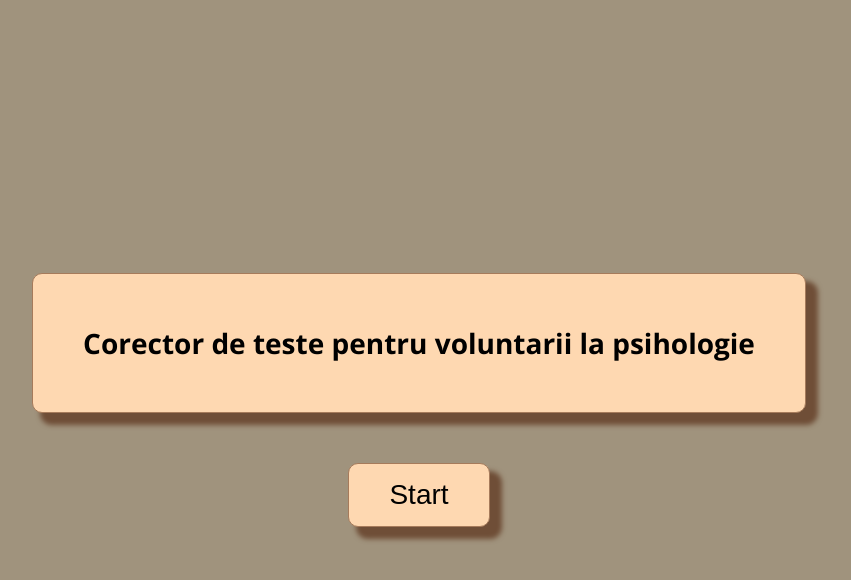
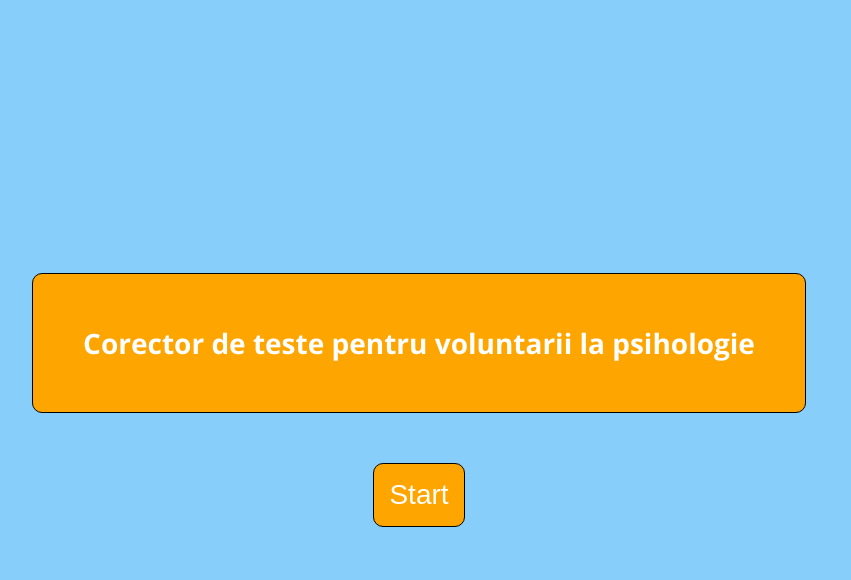
Before and after one commit to vladbxb/volunteer-quiz, a plain HTML site: page index.html in a window 1280 px wide. Shown: the whole page, without its empty margins (221-1072 px from the left). Drawn offline with nearby package versions, Linux system fonts and the light colour scheme.

Commit message:
Revert "Merge pull request #1 from TheTeodora22/morning-coffee"
This reverts commit b23303d5b9629a301851ec2a179f812c26774223, reversing
changes made to 6280d0ba4bf9b9621667b3d6a22c5b437120c6ed.

```diff
--- a/index.js
+++ b/index.js
@@ -23,9 +23,9 @@ const scale = [
     [4, 26, 30, 41, 43, 47, 48, 58]
 ];
 
-const defaultColor = "rgb(254, 216, 177)";
-const correctColor = "rgb(182, 199, 170)";
-const notAllowedColor = "rgb(30, 32, 30)";
+const defaultColor = "orange";
+const correctColor = "rgb(50, 205, 50)";
+const notAllowedColor = "rgb(237, 41, 57)";
 
 let scalePunctaj = new Array(8).fill(0);
 
--- a/style.css
+++ b/style.css
@@ -6,7 +6,7 @@ button {
 body {
     font-family: "Open Sans", sans-serif;
     color: black;
-    background-color: #A0937D;
+    background-color: lightskyblue;
     margin: 0;
     font-size: 28px;
 }
@@ -24,7 +24,7 @@ body {
     font-size: 16px;
     width: 100vw;
     height: 100vh;
-    background-color: #A0937D;
+    background-color: lightskyblue;
     display: flex;
     flex-direction: column;
     justify-content: center;
@@ -35,19 +35,16 @@ body {
 
 #startmask h1, button {
     margin: 25px;
-    color: rgb(0, 0, 0);
-    background-color: #FED8B1;
-    border: 1px solid #A67B5B;
+    color: white;
+    background-color: orange;
+    border: 1px solid black;
     padding: 50px;
     border-radius: 10px;
     font-size: 28px;
-    box-shadow: 10px 10px 5px 2px #6F4E37;
-    user-select: none;
 }
 
 #startmask button {
-    padding: 15px 40px;
-    cursor: pointer;
+    padding: 15px;
 }
 
 .centered {
@@ -89,7 +86,7 @@ th {
 }
 
 table, td, th {
-    border: 1.5px solid #54473F ;
+    border: 1px solid black;
     border-collapse: collapse;
 }
 
@@ -107,29 +104,25 @@ table {
     color: black;
     margin: 20px;    /* Add some space between the table and the button */
     align-items: flex-start;
-    background-color: #E9EED9;
-    box-shadow: 7px 7px 5px 2px #54473F;
+    background-color: #fff;
 }
 
 #scoreboard {
     width: 90vw;
-    background-color: #9A7E6F;
+    background-color: white;
     font-size: 30px;
     /* padding-top: 30px; */
     margin-bottom: 15px;
     margin: auto;
-    border-radius: 10px;
+    border: 1px solid black;
 }
 #questionSelection {
-    padding-left: 20px;
     margin-top: 20px;
-    width: 40vw;
-    border-radius: 10px;
-    background-color: #FED8B1;
+    width: 100px;
 }
 
 input {
-    accent-color: #CBD2A4;
+    accent-color: orange;
 }
 
 #answerPoints td {
@@ -138,12 +131,11 @@ input {
 
 #box {
     width: 90vw;
-    background-color: #9A7E6F;
-    border-radius: 10px;
+    background-color: white;
     margin-top: 20px;
     padding-top: 20px;
     padding-bottom: 20px;
-
+    border: 1px solid black;
 }
 
 #box table {
```
